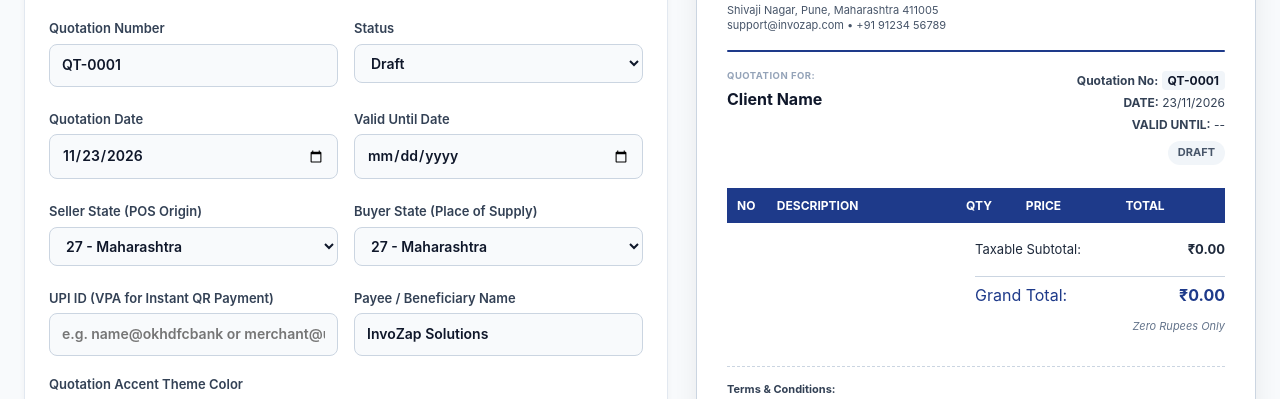
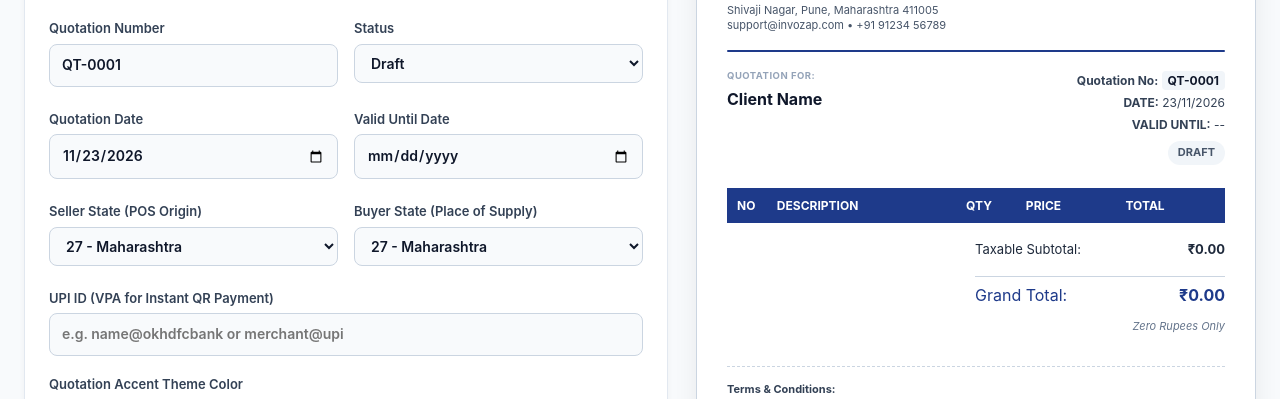
Before and after one commit to mohit-0717/InvoZap, a website with bundled scripts: page public/html/quotation.html in a window 1280 px wide. Shown: the part 337-736 px from the top of the page. Built offline with nearby package versions, Linux system fonts and the light colour scheme.

Commit message:
Remove Payee / Beneficiary Name input field from invoice and quotation editors

```diff
--- a/public/html/quotation.html
+++ b/public/html/quotation.html
@@ -104,12 +104,9 @@
             </div>
 
             <!-- UPI PAYMENT DETAILS FOR LIVE QR -->
-            <div class="form-grid two-columns">
+            <div class="form-grid">
               <label>UPI ID (VPA for Instant QR Payment)
                 <input type="text" id="upiVpa" placeholder="e.g. name@okhdfcbank or merchant@upi" value="">
-              </label>
-              <label>Payee / Beneficiary Name
-                <input type="text" id="upiPayeeName" placeholder="Registered Payee Name" value="InvoZap Solutions">
               </label>
             </div>
 
```
Also changed, not shown: public/html/createnew.html (+1 -4 lines).
